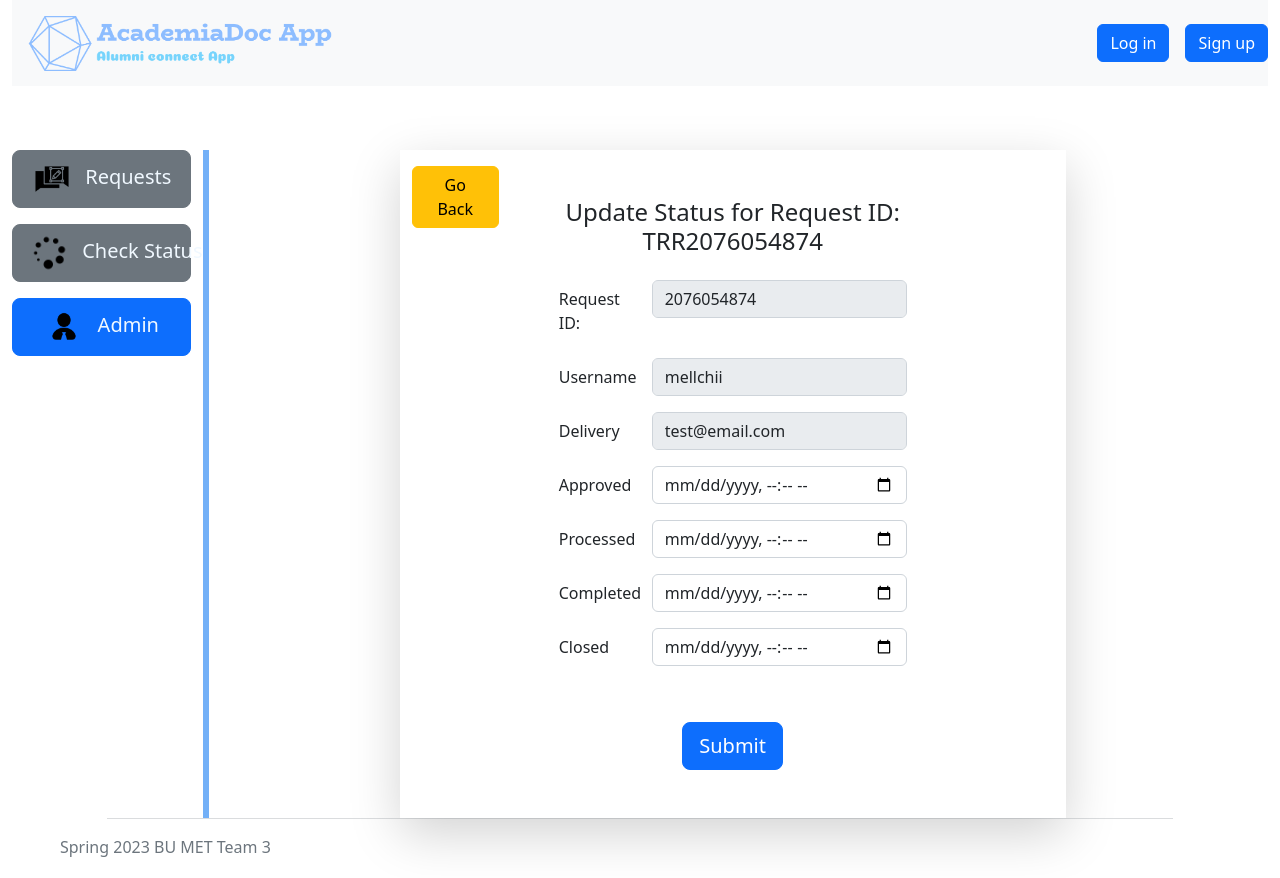
After one commit to BUCS633OLS1Team3/team-project-cs633ols23team3, a Django app: page /update/4/ in a window 1280 px wide. The commit adds this page. Run offline with Django 4.2, Linux system fonts and the light colour scheme; data comes from the database, SQL or seed files in the repository; some libraries are stand-ins or nearby versions.

Commit message:
included update status page

```diff
--- /dev/null
+++ b/academiadocapp/templates/academiadocapp/update.html
@@ -0,0 +1,321 @@
+{% extends "base.html" %} {% load static %} {% block content %}
+<div class="container-fluid">
+  {% if messages %} {% for message in messages %}
+  <div class="container-fluid" style="padding-top: 10px">
+    <div
+      class="alert alert-{{ message.tags }} alert-dismissible fade show"
+      role="alert"
+    >
+      {{ message }}
+      <button
+        type="button"
+        class="btn-close"
+        data-bs-dismiss="alert"
+        aria-label="close"
+      ></button>
+    </div>
+  </div>
+  {% endfor %} {% endif %}
+</div>
+<div class="row" style="margin-top: 4rem">
+  <div class="col-2" style="border-right: 6px solid rgb(115, 176, 247)">
+    <div class="d-flex flex-column">
+      <div>
+        <button
+          class="btn btn-secondary btn-lg"
+          style="width: -webkit-fill-available"
+        >
+          <div class="d-lg-none">
+            <a
+              class="text-decoration-none"
+              style="color: aliceblue"
+              href="{% url 'transcript' %}"
+              data-bs-toggle="tooltip"
+              data-bs-title="Home"
+            >
+              <img
+                class="pe-2"
+                src="{% static 'icons/request.png' %}"
+                alt="request"
+                height="40"
+              />
+            </a>
+          </div>
+
+          <div class="d-none d-lg-block">
+            <a
+              class="text-decoration-none hidden-sm"
+              href="{% url 'transcript' %}"
+              style="color: aliceblue; white-space: nowrap"
+            >
+              <img
+                class="pe-2"
+                src="{% static 'icons/request.png' %}"
+                alt="request"
+                height="40"
+              />
+              Requests
+            </a>
+          </div>
+        </button>
+      </div>
+      <div style="padding-top: 1rem">
+        <button
+          class="btn btn-secondary btn-lg"
+          style="width: -webkit-fill-available"
+        >
+          <div class="d-lg-none">
+            <a
+              class="text-decoration-none"
+              style="color: aliceblue"
+              href="{% url 'status' %}"
+              data-bs-toggle="tooltip"
+              data-bs-title="Home"
+            >
+              <img
+                class="pe-2"
+                src="{% static 'icons/status.png' %}"
+                alt=""
+                height="40"
+              />
+            </a>
+          </div>
+
+          <div class="d-none d-lg-block">
+            <a
+              class="text-decoration-none hidden-sm"
+              href="{% url 'status' %}"
+              style="color: aliceblue; white-space: nowrap"
+            >
+              <img
+                class="pe-2"
+                src="{% static 'icons/status.png' %}"
+                alt=""
+                height="40"
+              />
+              Check Status
+            </a>
+          </div>
+        </button>
+      </div>
+      <div style="padding-top: 1rem">
+        <button
+          class="btn btn-primary btn-lg"
+          style="width: -webkit-fill-available"
+        >
+          <div class="d-lg-none">
+            <a
+              class="text-decoration-none"
+              style="color: aliceblue"
+              href="{% url 'admin-page' %}"
+              data-bs-toggle="tooltip"
+              data-bs-title="Home"
+            >
+              <img
+                class="pe-2"
+                src="{% static 'icons/admin.png' %}"
+                alt=""
+                height="40"
+              />
+            </a>
+          </div>
+
+          <div class="d-none d-lg-block">
+            <a
+              class="text-decoration-none hidden-sm"
+              href="{% url 'admin-page' %}"
+              style="color: aliceblue; white-space: nowrap"
+            >
+              <img
+                class="pe-2"
+                src="{% static 'icons/admin.png' %}"
+                alt=""
+                height="40"
+              />
+              Admin
+            </a>
+          </div>
+        </button>
+      </div>
+    </div>
+  </div>
+
+  <div class="col-10">
+    <div class="container">
+      <div class="container-fluid col-sm-12 col-md-12 col-lg-8">
+        <div class="row no-gutters shadow-lg">
+          <div class="col-2 bg-white">
+            <a
+              href="{% url 'admin-page' %}"
+              type="button"
+              class="btn btn-warning mt-3"
+              >Go Back</a
+            >
+          </div>
+          <div class="col-sm-12 col-md-12 col-lg-8 bg-white p-5">
+            <h4 class="pb-3" style="text-align: center">
+              Update Status for Request ID: TRR{{ request.reference }}
+            </h4>
+
+            <div class="form-style">
+              <form action="/update-status/" method="post">
+                <input
+                  type="hidden"
+                  name="csrfmiddlewaretoken"
+                  value="LKTw0VId5H60Wx4GlvuXGM5zIpt5xoluKWa54NlaljseNOHYfBUv55v6Xz2XP3VB"
+                />
+                <div class="form-group row pb-3">
+                  <label for="colFormLabel" class="col-sm-3 col-form-label"
+                    >Request ID:</label
+                  >
+                  <div class="col-sm-9">
+                    <input
+                      type="text"
+                      class="form-control"
+                      id="colFormLabel"
+                      value="{{ request.reference }}"
+                      disabled
+                    />
+                  </div>
+                </div>
+                <div class="form-group row pb-3">
+                  <label for="colFormLabel" class="col-sm-3 col-form-label"
+                    >Username</label
+                  >
+                  <div class="col-sm-9">
+                    <input
+                      type="text"
+                      class="form-control"
+                      id="colFormLabel"
+                      value="{{ request.creator }}"
+                      disabled
+                    />
+                  </div>
+                </div>
+                <div class="form-group row pb-3">
+                  <label for="colFormLabel" class="col-sm-3 col-form-label"
+                    >Delivery</label
+                  >
+                  <div class="col-sm-9">
+                    <input
+                      type="text"
+                      class="form-control"
+                      id="colFormLabel"
+                      value="{{ request.delivery_email }}"
+                      disabled
+                    />
+                  </div>
+                </div>
+                <div class="form-group row pb-3">
+                  <label for="colFormLabel" class="col-sm-3 col-form-label"
+                    >Approved</label
+                  >
+                  <div class="col-sm-9">
+                    {% if request.approve_date %}
+                    <input
+                      type="datetime-local"
+                      class="form-control"
+                      id="colFormLabel"
+                      disabled
+                      value="{{ request.approve_date|date:'Y-m-d\TH:i'  }}"
+                    />
+                    {% else %}
+                    <input
+                      type="datetime-local"
+                      class="form-control"
+                      id="colFormLabel"
+                      value="{{ request.approve_date|date:'Y-m-d\TH:i'  }}"
+                    />
+                    {% endif %}
+                  </div>
+                </div>
+                <div class="form-group row pb-3">
+                  <label for="colFormLabel" class="col-sm-3 col-form-label"
+                    >Processed</label
+                  >
+                  <div class="col-sm-9">
+                    {% if request.process_date %}
+                    <input
+                      type="datetime-local"
+                      class="form-control"
+                      id="colFormLabel"
+                      value="{{ request.process_date|date:'Y-m-d\TH:i'  }}"
+                      disabled
+                    />
+                    {% else %}
+                    <input
+                      type="datetime-local"
+                      class="form-control"
+                      id="colFormLabel"
+                      value="{{ request.process_date|date:'Y-m-d\TH:i'  }}"
+                    />
+                    {% endif %}
+                  </div>
+                </div>
+                <div class="form-group row pb-3">
+                  <label for="colFormLabel" class="col-sm-3 col-form-label"
+                    >Completed</label
+                  >
+                  <div class="col-sm-9">
+                    {% if request.complete_date %}
+                    <input
+                      type="datetime-local"
+                      class="form-control"
+                      id="colFormLabel"
+                      value="{{ request.complete_date|date:'Y-m-d\TH:i'  }}"
+                      disabled
+                    />
+                    {% else %}
+                    <input
+                      type="datetime-local"
+                      class="form-control"
+                      id="colFormLabel"
+                      value="{{ request.complete_date|date:'Y-m-d\TH:i'  }}"
+                    />
+                    {% endif %}
+                  </div>
+                </div>
+                <div class="form-group row pb-3">
+                  <label for="colFormLabel" class="col-sm-3 col-form-label"
+                    >Closed</label
+                  >
+                  <div class="col-sm-9">
+                    {% if request.close_date %}
+                    <input
+                      type="datetime-local"
+                      class="form-control"
+                      id="colFormLabel"
+                      value="{{ request.close_date|date:'Y-m-d\TH:i'  }}"
+                      disabled
+                    />
+                    {% else %}
+                    <input
+                      type="datetime-local"
+                      class="form-control"
+                      id="colFormLabel"
+                      value="{{ request.close_date|date:'Y-m-d\TH:i'  }}"
+                    />
+                    {% endif %}
+                  </div>
+                </div>
+
+                <br />
+
+                <div class="text-center">
+                  <button
+                    type="submit"
+                    class="btn btn-lg btn-primary btn-block mt-3"
+                  >
+                    Submit
+                  </button>
+                </div>
+              </form>
+            </div>
+          </div>
+          <div class="col-2 bg-white"></div>
+        </div>
+      </div>
+    </div>
+  </div>
+</div>
+{% endblock %}
--- a/academiadocapp/urls.py
+++ b/academiadocapp/urls.py
@@ -9,5 +9,6 @@ urlpatterns = [
     path('transcript/', views.transcript, name='transcript'),
     path('status/', views.status, name='status'),
     path('admin-page/', views.admin_page, name='admin-page'),
+    path('update/<request_id>/', views.update_status, name='update-status'),
 
 ]
--- a/academiadocapp/views.py
+++ b/academiadocapp/views.py
@@ -149,3 +149,13 @@ def admin_page(request):
         'count' : count
     }
     return render(request, "academiadocapp/admin.html", context)
+
+
+def update_status(request, request_id):
+
+    transcript_request = Requests.objects.get(pk=request_id)
+
+    context = {
+        'request' : transcript_request,
+    }
+    return render(request, "academiadocapp/update.html", context)
```
Also changed, not shown: academiadocapp/templates/academiadocapp/admin.html (+4 -43 lines).
